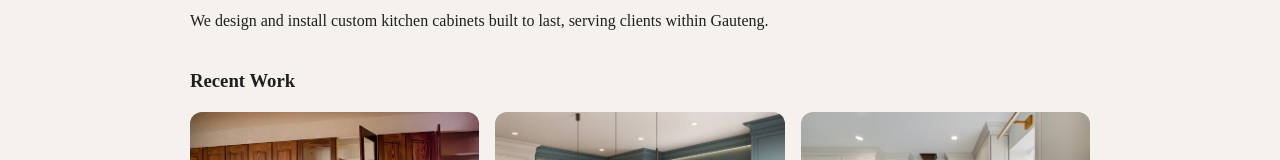
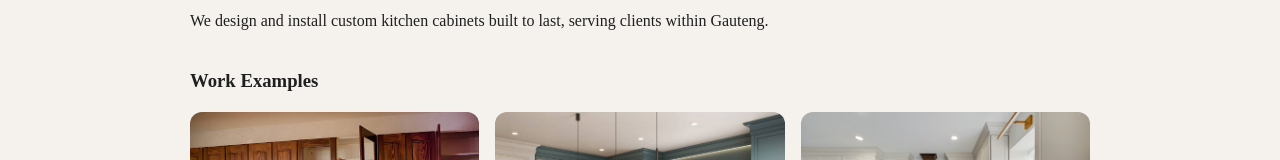
Before and after one commit to Rustywise/Rustywise-kitchen-Cabinets, a Next.js app: page / in a window 1280 px wide. Shown: the part 241-401 px from the top of the page. Built offline with nearby package versions, Linux system fonts and the light colour scheme.

Commit message:
Update page.jsx

```diff
--- a/app/page.jsx
+++ b/app/page.jsx
@@ -21,7 +21,7 @@ export default function Page() {
             We design and install custom kitchen cabinets built to last, serving
             clients within Gauteng.
           </p>
-<h3 style={{ marginTop: "40px" }}>Recent Work</h3>
+<h3 style={{ marginTop: "40px" }}>Work Examples</h3>
 
 <div
   style={{
```
